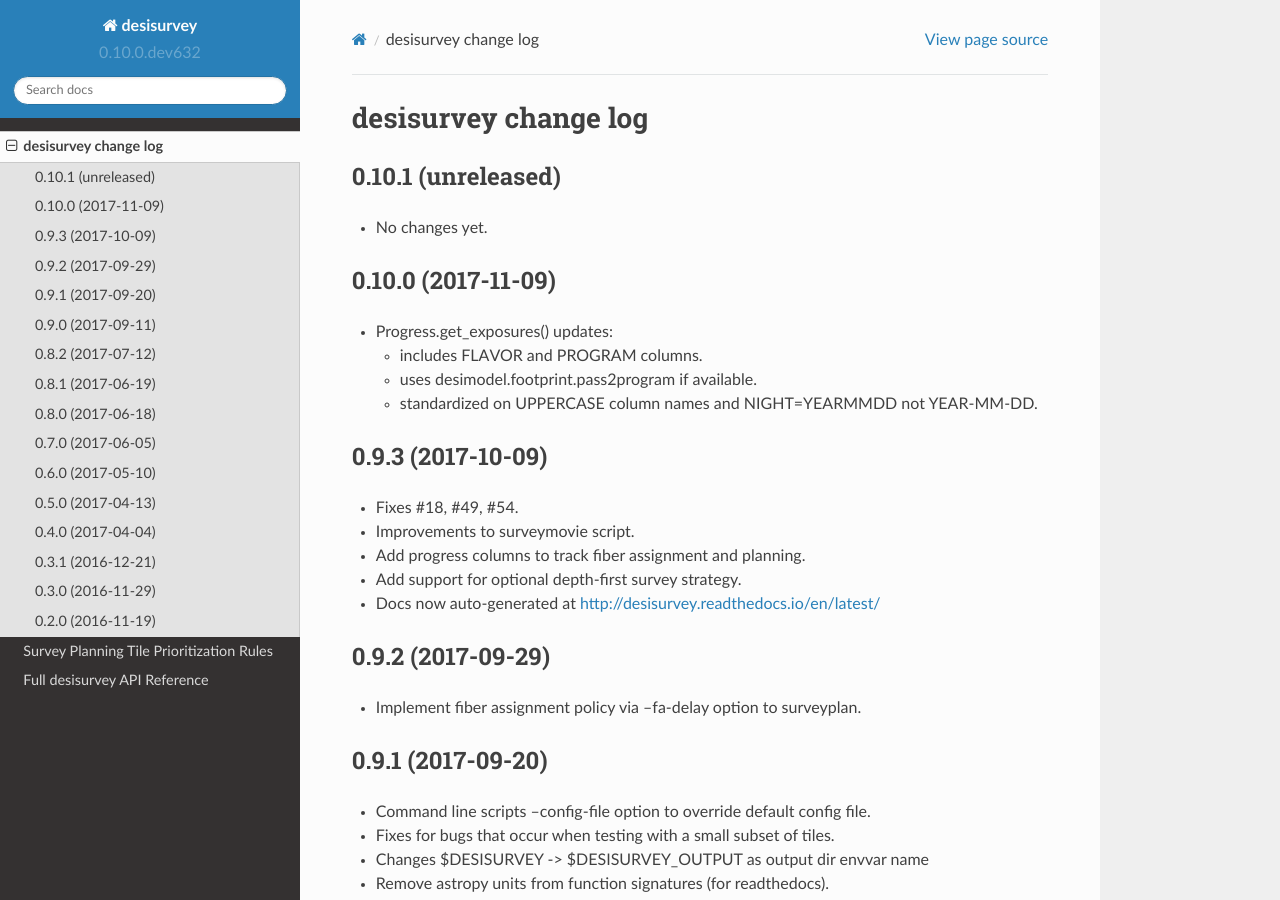
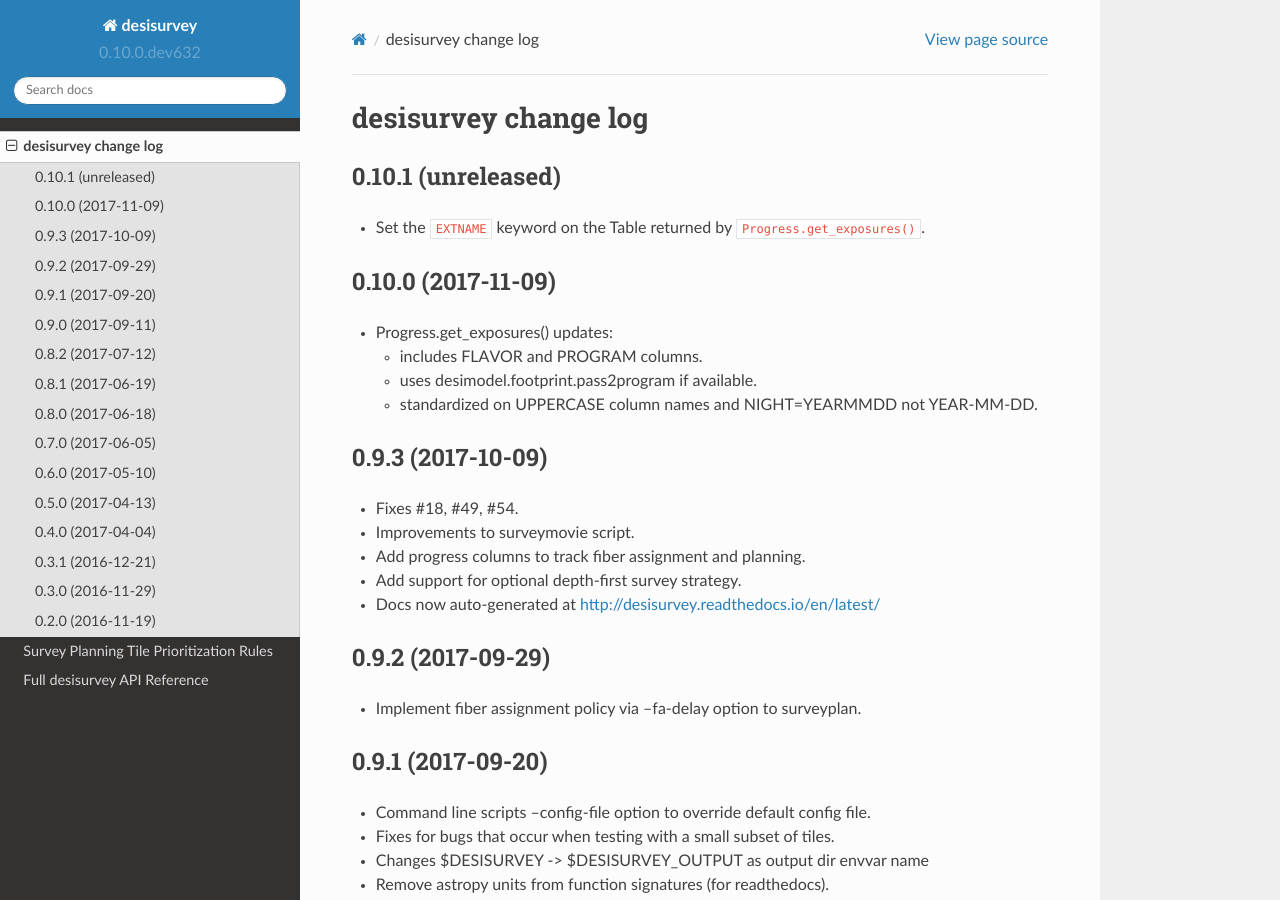
Before and after one commit to desihub/desisurvey, a Sphinx documentation site: the page built from doc/changes.rst, in a window 1280 px wide and 900 px high. Built offline with Sphinx 7.4.7 and the Read the Docs theme 2.0.0, drawn with Linux system fonts in a browser that asks for light colours.

Commit message:
update change log

```diff
--- a/doc/changes.rst
+++ b/doc/changes.rst
@@ -5,7 +5,7 @@ desisurvey change log
 0.10.1 (unreleased)
 -------------------
 
-* No changes yet.
+* Set the ``EXTNAME`` keyword on the Table returned by ``Progress.get_exposures()``.
 
 0.10.0 (2017-11-09)
 -------------------
```
